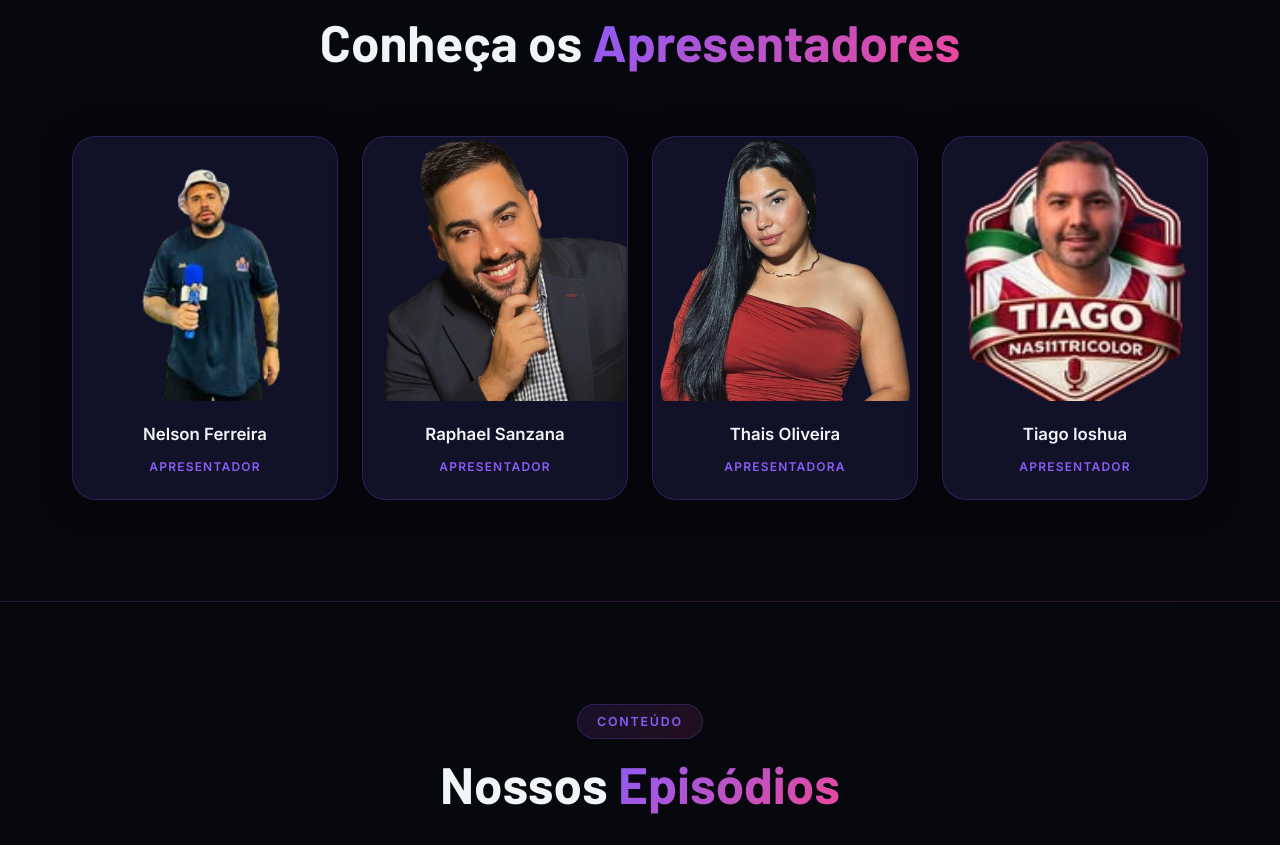
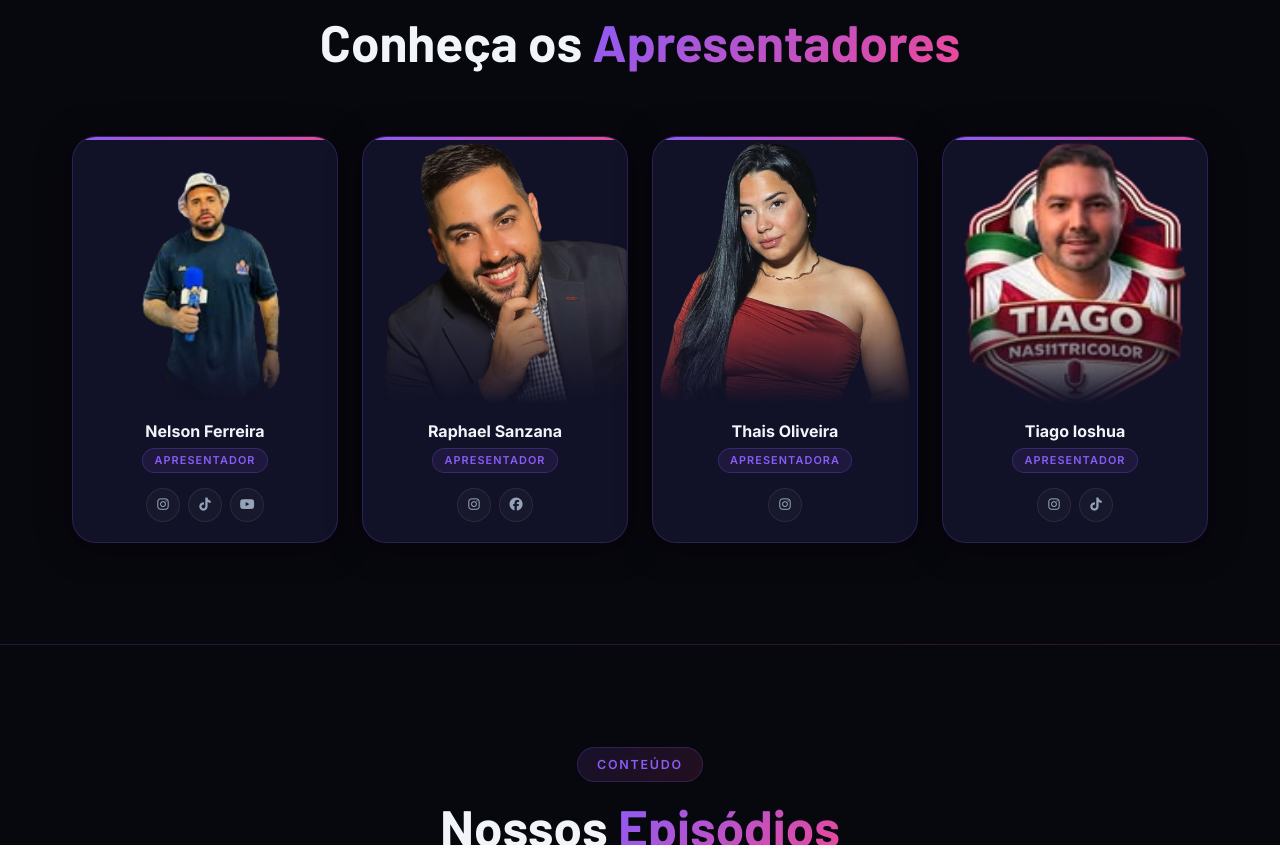
Before and after one commit to matteusmoreno/podtudo-website, a React (Create React App) app: page / in a window 1280 px wide. Shown: the part 1880-2725 px from the top of the page. Built offline with nearby package versions, Linux system fonts and the light colour scheme; the HTML template or start-up script is replaced by a standard one.

Commit message:
refactor hosts

```diff
--- a/src/components/Hosts.js
+++ b/src/components/Hosts.js
@@ -14,29 +14,45 @@ function Hosts() {
 
         <div className="hosts-grid">
           {HOSTS.map(({ name, image, role, socials }, i) => (
-            <article key={name} className="host-card" data-aos="fade-up" data-aos-delay={i * 120}>
+            <article
+              key={name}
+              className="host-card"
+              data-aos="fade-up"
+              data-aos-delay={i * 120}
+            >
               <div className="host-card-inner">
+                {/* Top accent line */}
+                <div className="host-card-accent" aria-hidden="true" />
+
+                {/* Photo */}
                 <div className="host-img-wrap">
-                  <img src={image} alt={name} loading="lazy" />
-                  <div className="host-overlay">
-                    <div className="host-social">
+                  <img src={image} alt={`Foto de ${name}`} loading="lazy" />
+                  <div className="host-img-glow" aria-hidden="true" />
+                </div>
+
+                {/* Info */}
+                <div className="host-info">
+                  <h3 className="host-name">{name}</h3>
+                  <span className="host-role">{role}</span>
+
+                  {/* Social links — sempre visíveis, funciona em touch */}
+                  {socials.length > 0 && (
+                    <div className="host-social" role="list" aria-label={`Redes de ${name}`}>
                       {socials.map(({ icon, href, label }) => (
                         <a
                           key={label}
                           href={href}
+                          className="host-social-btn"
                           aria-label={label}
                           target="_blank"
                           rel="noopener noreferrer"
+                          role="listitem"
                         >
                           <i className={icon} aria-hidden="true" />
                         </a>
                       ))}
                     </div>
-                  </div>
-                </div>
-                <div className="host-info">
-                  <h3>{name}</h3>
-                  <span className="host-role">{role}</span>
+                  )}
                 </div>
               </div>
             </article>
--- a/src/styles.css
+++ b/src/styles.css
@@ -907,21 +907,35 @@ ul    { list-style: none; }
   gap: 1.5rem;
 }
 
+/* ── Card ── */
 .host-card { cursor: default; }
+
 .host-card-inner {
   background: var(--bg-card);
   border: 1px solid var(--border-color);
   border-radius: var(--radius-lg);
   overflow: hidden;
-  transition: var(--transition);
+  transition: transform 0.35s cubic-bezier(0.4,0,0.2,1),
+              border-color 0.35s ease,
+              box-shadow 0.35s ease;
   box-shadow: var(--shadow-card);
+  display: flex;
+  flex-direction: column;
 }
 .host-card-inner:hover {
-  transform: translateY(-10px);
-  border-color: var(--accent-purple);
-  box-shadow: var(--shadow-hover);
-}
-
+  transform: translateY(-8px);
+  border-color: rgba(139, 92, 246, 0.5);
+  box-shadow: 0 20px 60px rgba(139, 92, 246, 0.18);
+}
+
+/* Thin gradient line at top */
+.host-card-accent {
+  height: 3px;
+  background: var(--gradient-main);
+  flex-shrink: 0;
+}
+
+/* Photo */
 .host-img-wrap {
   position: relative;
   aspect-ratio: 1 / 1;
@@ -932,61 +946,79 @@ ul    { list-style: none; }
   height: 100%;
   object-fit: cover;
   object-position: top center;
-  transition: transform 0.6s ease;
+  transition: transform 0.55s ease;
+  display: block;
 }
 .host-card-inner:hover .host-img-wrap img {
-  transform: scale(1.06);
-}
-
-.host-overlay {
+  transform: scale(1.05);
+}
+.host-img-glow {
   position: absolute;
-  inset: 0;
-  background: linear-gradient(to top, rgba(7,7,14,0.92) 0%, transparent 60%);
-  display: flex;
-  align-items: flex-end;
-  justify-content: center;
-  padding: 1.25rem;
-  opacity: 0;
-  transition: var(--transition);
-}
-.host-card-inner:hover .host-overlay { opacity: 1; }
-
-.host-social {
-  display: flex;
-  gap: 0.75rem;
-}
-.host-social a {
-  width: 38px;
-  height: 38px;
-  border-radius: 50%;
-  background: var(--gradient-main);
-  display: flex;
-  align-items: center;
-  justify-content: center;
-  color: white;
-  font-size: 0.875rem;
-  transition: var(--transition);
-}
-.host-social a:hover {
-  transform: scale(1.15);
-  box-shadow: var(--shadow-purple);
-}
-
+  bottom: 0; left: 0; right: 0;
+  height: 40%;
+  background: linear-gradient(to top, var(--bg-card), transparent);
+  pointer-events: none;
+}
+
+/* Info block */
 .host-info {
-  padding: 1.25rem;
+  padding: 1.1rem 1.25rem 1.25rem;
+  display: flex;
+  flex-direction: column;
+  align-items: center;
+  gap: 0.4rem;
+  flex: 1;
+}
+
+.host-name {
+  font-size: 1rem;
+  font-weight: 700;
+  color: var(--text-primary);
   text-align: center;
-}
-.host-info h3 {
-  font-size: 1.05rem;
+  line-height: 1.25;
+}
+
+.host-role {
+  display: inline-block;
+  padding: 0.2rem 0.7rem;
+  font-size: 0.68rem;
   font-weight: 600;
-  margin-bottom: 0.35rem;
-}
-.host-role {
-  font-size: 0.75rem;
-  color: var(--accent-purple);
   text-transform: uppercase;
   letter-spacing: 0.1em;
-  font-weight: 600;
+  color: var(--accent-purple);
+  background: rgba(139, 92, 246, 0.1);
+  border: 1px solid rgba(139, 92, 246, 0.25);
+  border-radius: 100px;
+}
+
+/* Social icons — always visible, no overlay */
+.host-social {
+  display: flex;
+  gap: 0.5rem;
+  margin-top: 0.5rem;
+  flex-wrap: wrap;
+  justify-content: center;
+}
+.host-social-btn {
+  width: 34px;
+  height: 34px;
+  border-radius: 50%;
+  background: var(--glass-bg);
+  border: 1px solid var(--glass-border);
+  display: flex;
+  align-items: center;
+  justify-content: center;
+  color: var(--text-secondary);
+  font-size: 0.82rem;
+  transition: background 0.25s ease, color 0.25s ease,
+              border-color 0.25s ease, transform 0.25s ease;
+  text-decoration: none;
+}
+.host-social-btn:hover {
+  background: var(--gradient-main);
+  border-color: transparent;
+  color: #fff;
+  transform: scale(1.12);
 }
 
 /* ---------- LISTEN / PLATFORMS ---------- */
```
